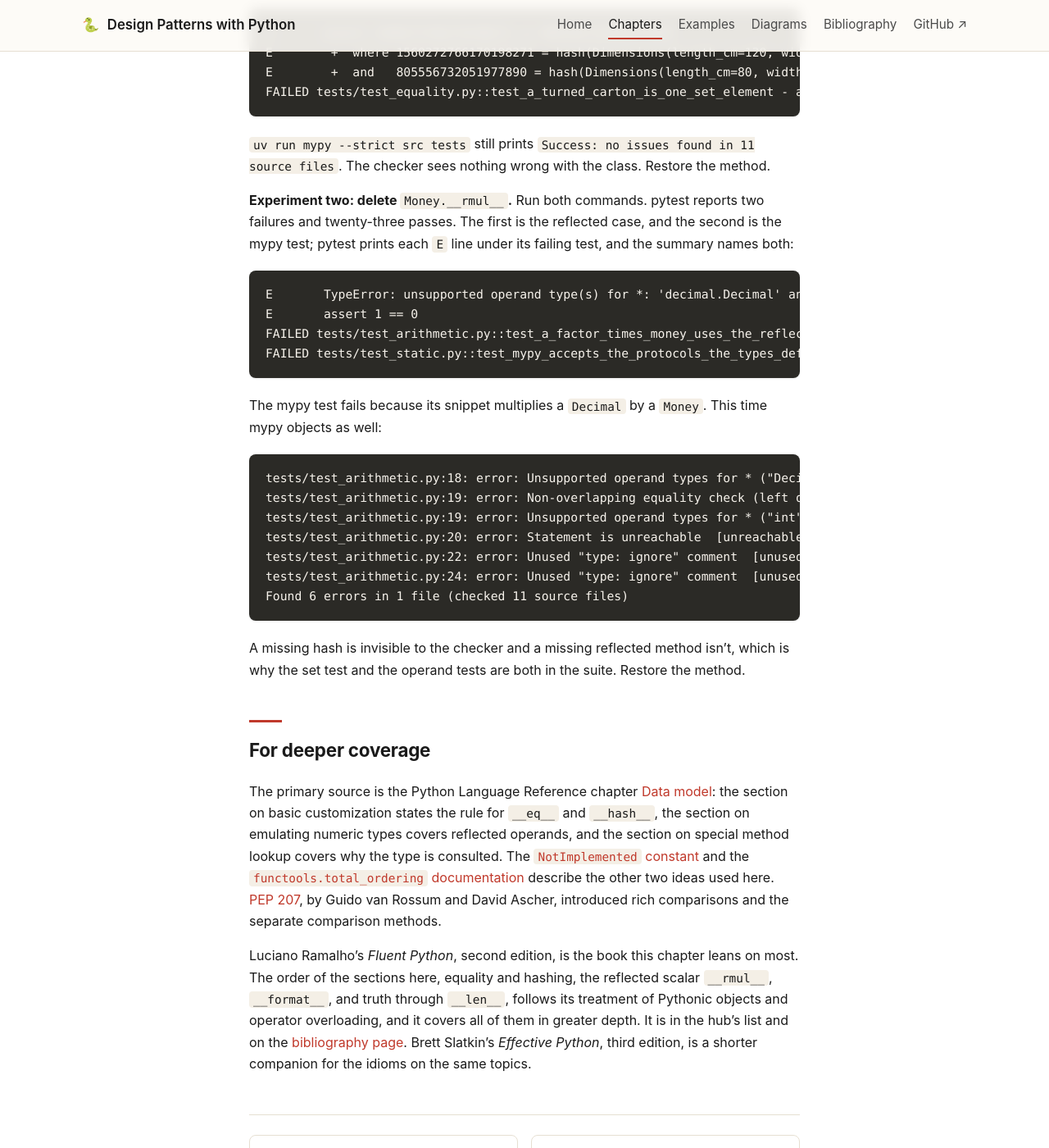
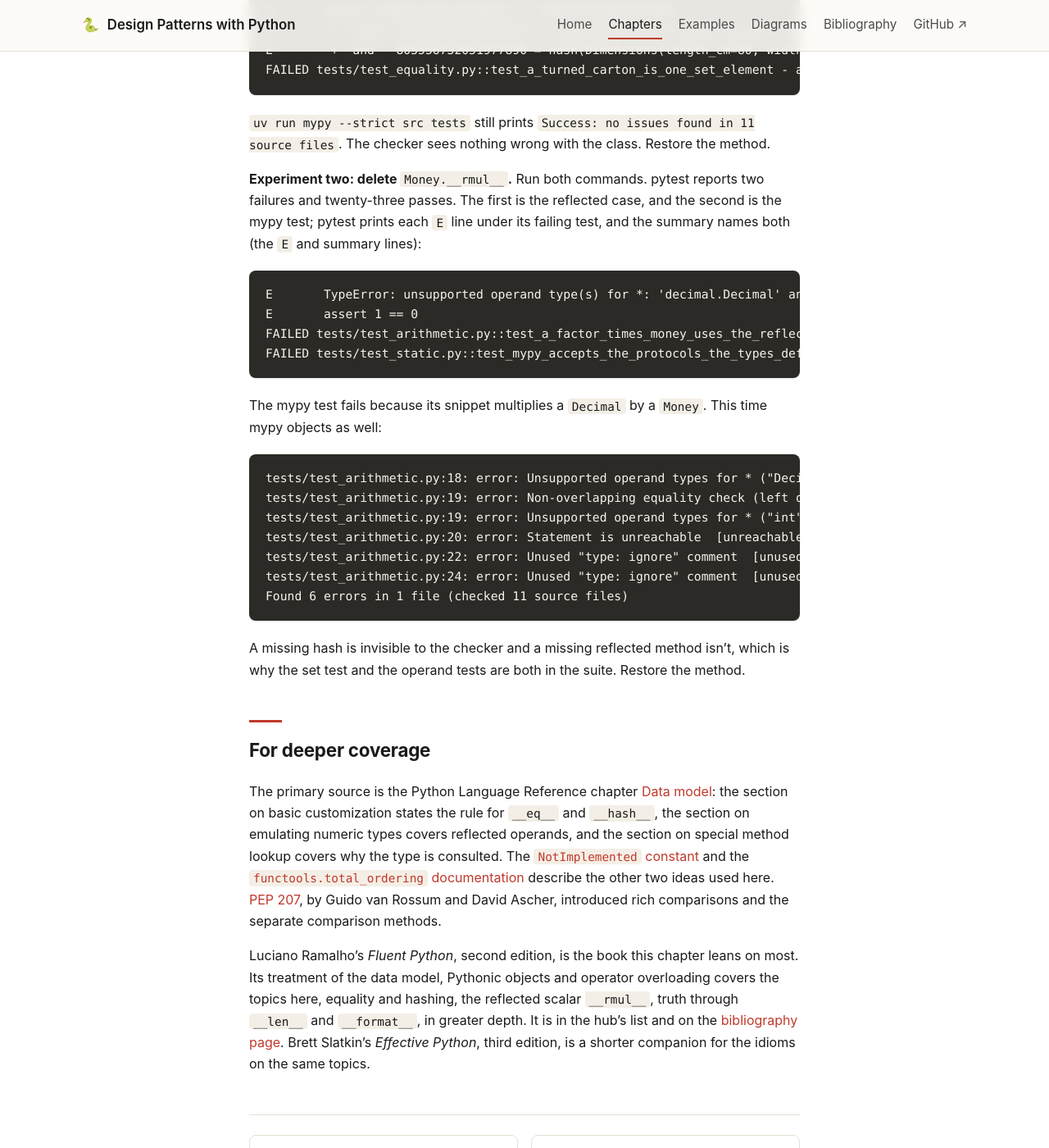
Before and after one commit to patterncatalyst/design-patterns-with-python, a Jekyll site: the page built from _docs/07-the-data-model.md, in a window 1280 px wide and 1400 px high, scrolled down 10714 px. Shown: the whole window at 82% size. Built offline with Jekyll 4.4.1, drawn with Linux system fonts in a browser that asks for light colours; some of the changed text lies outside the part shown.

Commit message:
fix(r04): round 2 (accurate Ramalho credit, own-words subclass rule, tests for four untested claims)

````diff
--- a/_docs/07-the-data-model.md
+++ b/_docs/07-the-data-model.md
@@ -93,7 +93,7 @@ An operator method answers for operands it understands and returns `NotImplement
         return Money(self.amount + other.amount, self.currency)
 ```
 
-A foreign operand gets `NotImplemented`, which hands the decision to the other operand's type. One refinement from the reference: when the right operand's type is a subclass of the left operand's type and provides a different implementation of the reflected method, that method is tried first, so a subclass can override how a base class combines with it. For `price + 1` the `int` has no say either, `int.__radd__` declines too, and the result is a `TypeError` naming both types. Two amounts in different currencies are a domain error and raise `ValueError`. That is a choice, because a result in either currency would be a guess. The parameter is typed `Money`, not `object`, so mypy rejects `price + 1` at the call site. `test_mypy_rejects_operands_the_methods_do_not_accept` runs four bad operands and asserts exactly four `[operator]` errors. The guard stays in the body because annotations aren't checked at runtime and a caller without mypy still gets the `TypeError`.
+A foreign operand gets `NotImplemented`, which hands the decision to the other operand's type. One refinement from the reference: if the right operand is an instance of a subclass that overrides the reflected method, Python asks that override first, so a subclass can change how it combines with its base class. For `price + 1` the `int` has no say either, `int.__radd__` declines too, and the result is a `TypeError` naming both types. Two amounts in different currencies are a domain error and raise `ValueError`. That is a choice, because a result in either currency would be a guess. The parameter is typed `Money`, not `object`, so mypy rejects `price + 1` at the call site. `test_mypy_rejects_operands_the_methods_do_not_accept` runs four bad operands and asserts exactly four `[operator]` errors. The guard stays in the body because annotations aren't checked at runtime and a caller without mypy still gets the `TypeError`.
 
 Multiplication by a factor adds the reflected half:
 
@@ -233,7 +233,7 @@ Success: no issues found in 11 source files
 
 The classes prefixed with an underscore in the test modules are negative fixtures, kept out of the model so that each failure the chapter describes is reproducible. Two edits in a scratch copy show the tests reacting.
 
-**Experiment one: delete `Dimensions.__hash__`.** Remove the `__hash__` method and run `uv run pytest -q`. One test fails and twenty-four pass. The dataclass supplies a field hash without any signal, so the turned carton still compares equal and the failure is the hash assertion:
+**Experiment one: delete `Dimensions.__hash__`.** Remove the `__hash__` method and run `uv run pytest -q`. One test fails and twenty-four pass. The dataclass supplies a field hash without any signal, so the turned carton still compares equal and the failure is the hash assertion (the `E` and summary lines):
 
 ```text
 E       assert 1560272766170198271 == 805556732051977890
@@ -244,7 +244,7 @@ FAILED tests/test_equality.py::test_a_turned_carton_is_one_set_element - asse...
 
 `uv run mypy --strict src tests` still prints `Success: no issues found in 11 source files`. The checker sees nothing wrong with the class. Restore the method.
 
-**Experiment two: delete `Money.__rmul__`.** Run both commands. pytest reports two failures and twenty-three passes. The first is the reflected case, and the second is the mypy test; pytest prints each `E` line under its failing test, and the summary names both:
+**Experiment two: delete `Money.__rmul__`.** Run both commands. pytest reports two failures and twenty-three passes. The first is the reflected case, and the second is the mypy test; pytest prints each `E` line under its failing test, and the summary names both (the `E` and summary lines):
 
 ```text
 E       TypeError: unsupported operand type(s) for *: 'decimal.Decimal' and 'Money'
@@ -271,4 +271,4 @@ A missing hash is invisible to the checker and a missing reflected method isn't,
 
 The primary source is the Python Language Reference chapter [Data model](https://docs.python.org/3/reference/datamodel.html): the section on basic customization states the rule for `__eq__` and `__hash__`, the section on emulating numeric types covers reflected operands, and the section on special method lookup covers why the type is consulted. The [`NotImplemented` constant](https://docs.python.org/3/library/constants.html#NotImplemented) and the [`functools.total_ordering` documentation](https://docs.python.org/3/library/functools.html#functools.total_ordering) describe the other two ideas used here. [PEP 207](https://peps.python.org/pep-0207/), by Guido van Rossum and David Ascher, introduced rich comparisons and the separate comparison methods.
 
-Luciano Ramalho's *Fluent Python*, second edition, is the book this chapter leans on most. The order of the sections here, equality and hashing, the reflected scalar `__rmul__`, `__format__`, and truth through `__len__`, follows its treatment of Pythonic objects and operator overloading, and it covers all of them in greater depth. It is in the hub's list and on the [bibliography page]({{ '/bibliography/' | relative_url }}). Brett Slatkin's *Effective Python*, third edition, is a shorter companion for the idioms on the same topics.
+Luciano Ramalho's *Fluent Python*, second edition, is the book this chapter leans on most. Its treatment of the data model, Pythonic objects and operator overloading covers the topics here, equality and hashing, the reflected scalar `__rmul__`, truth through `__len__` and `__format__`, in greater depth. It is in the hub's list and on the [bibliography page]({{ '/bibliography/' | relative_url }}). Brett Slatkin's *Effective Python*, third edition, is a shorter companion for the idioms on the same topics.
````
Also changed, not shown: _docs/08-dataclasses-and-value-semantics.md (+2 -2 lines), _plans/r04-plan.md (+1 -1 lines), _plans/reconciliation-plan.md (+4 -4 lines), 3 other files.
